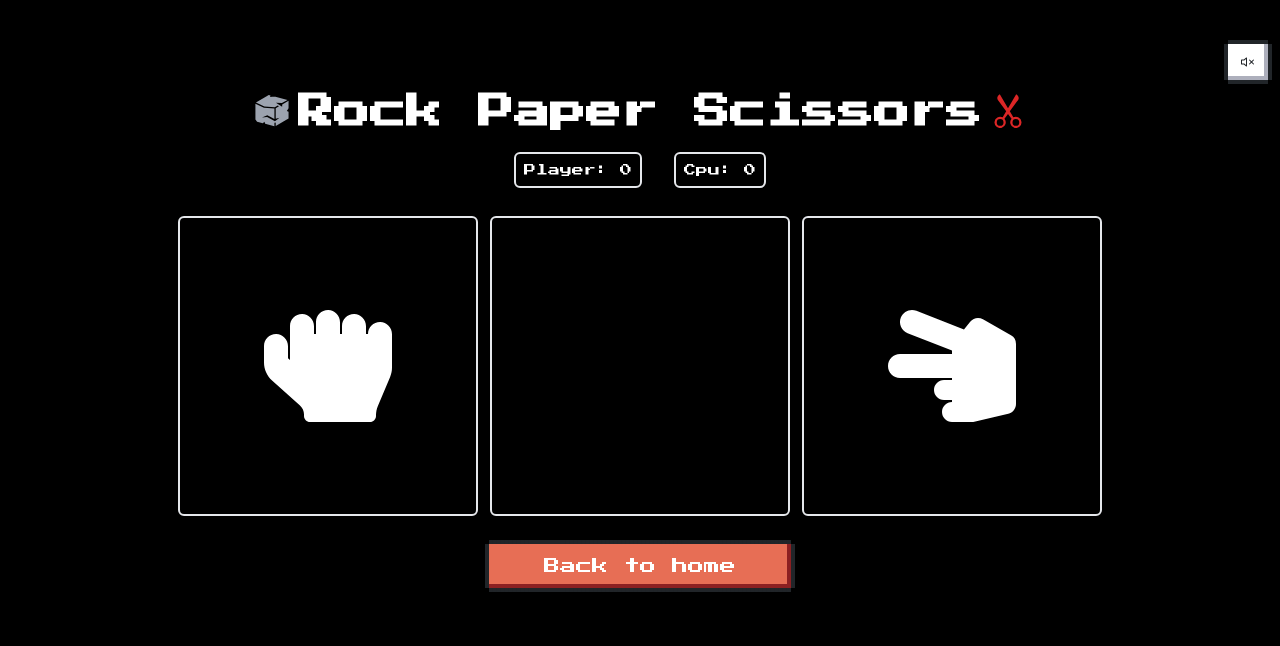
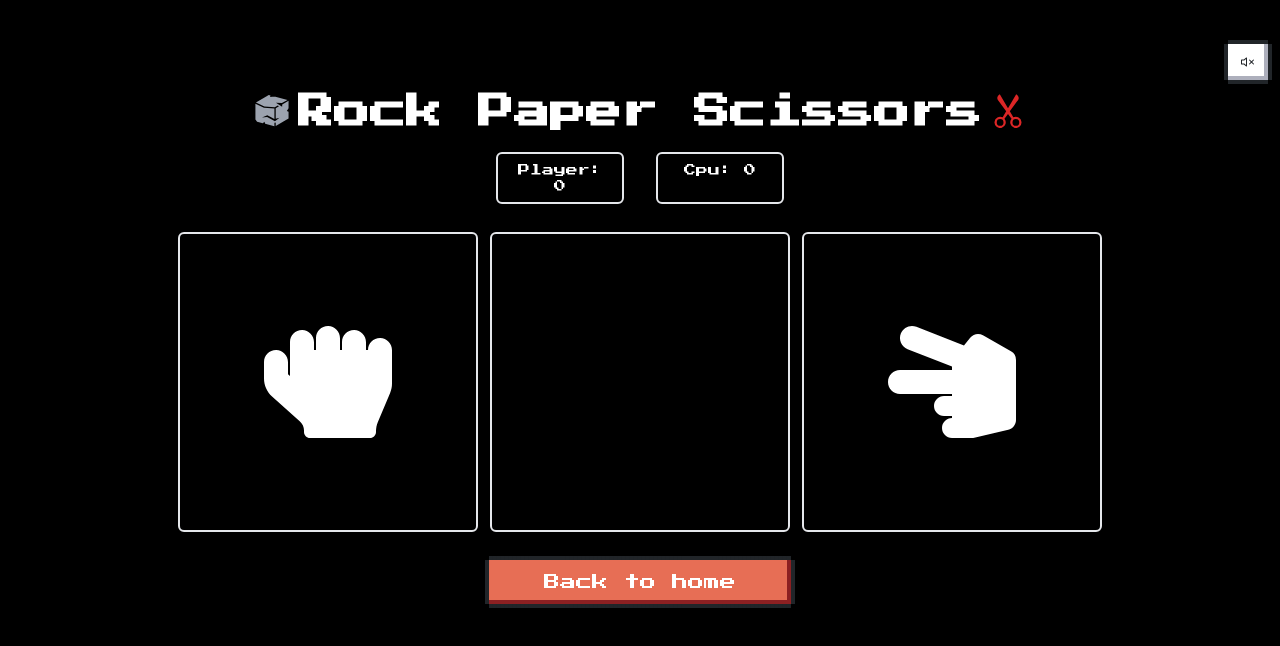
Before and after one commit to GuarU345/rock-paper-scissors, a React (Vite) app: page /game in a window 1280 px wide. Shown: the top 646 px of the page. Built offline with nearby package versions, Linux system fonts and the light colour scheme; some icons are missing; what pocketbase would draw is missing.

Commit message:
best design of puntuations

```diff
--- a/src/components/Puntuations.tsx
+++ b/src/components/Puntuations.tsx
@@ -5,12 +5,11 @@ type Props = {
 
 const Puntuations = ({ userPuntuation, cpuPuntuation }: Props) => {
   return (
-    <section className="flex text-xs text-center text-white gap-4 justify-center mb-5">
-      <h5 className="border-2 rounded-md p-2">
+    <section className="flex text-xs text-center text-white gap-8 justify-center mb-5">
+      <h5 className="border-2 rounded-md p-2 xl:w-32">
         Player: <span>{userPuntuation}</span>
       </h5>
-      <p></p>
-      <h5 className="border-2 rounded-md p-2">
+      <h5 className="border-2 rounded-md p-2 xl:w-32">
         Cpu: <span>{cpuPuntuation}</span>
       </h5>
     </section>
```
